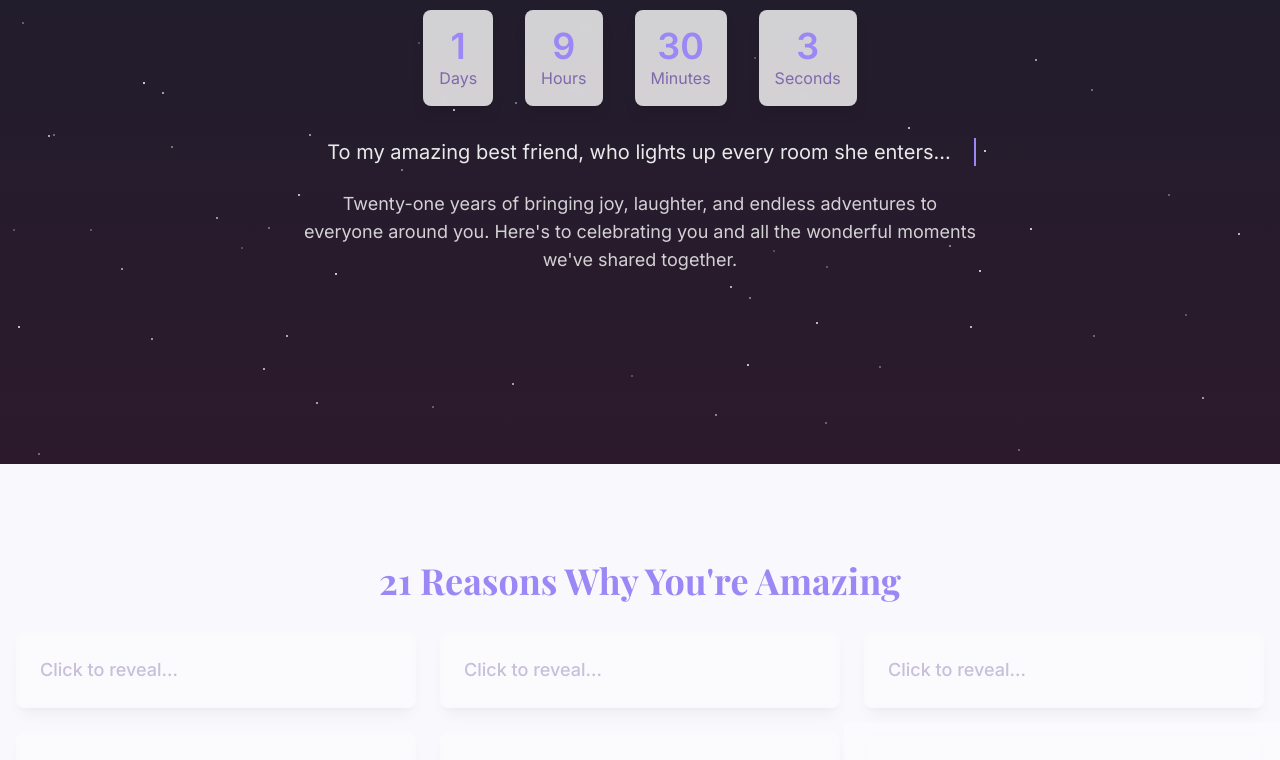
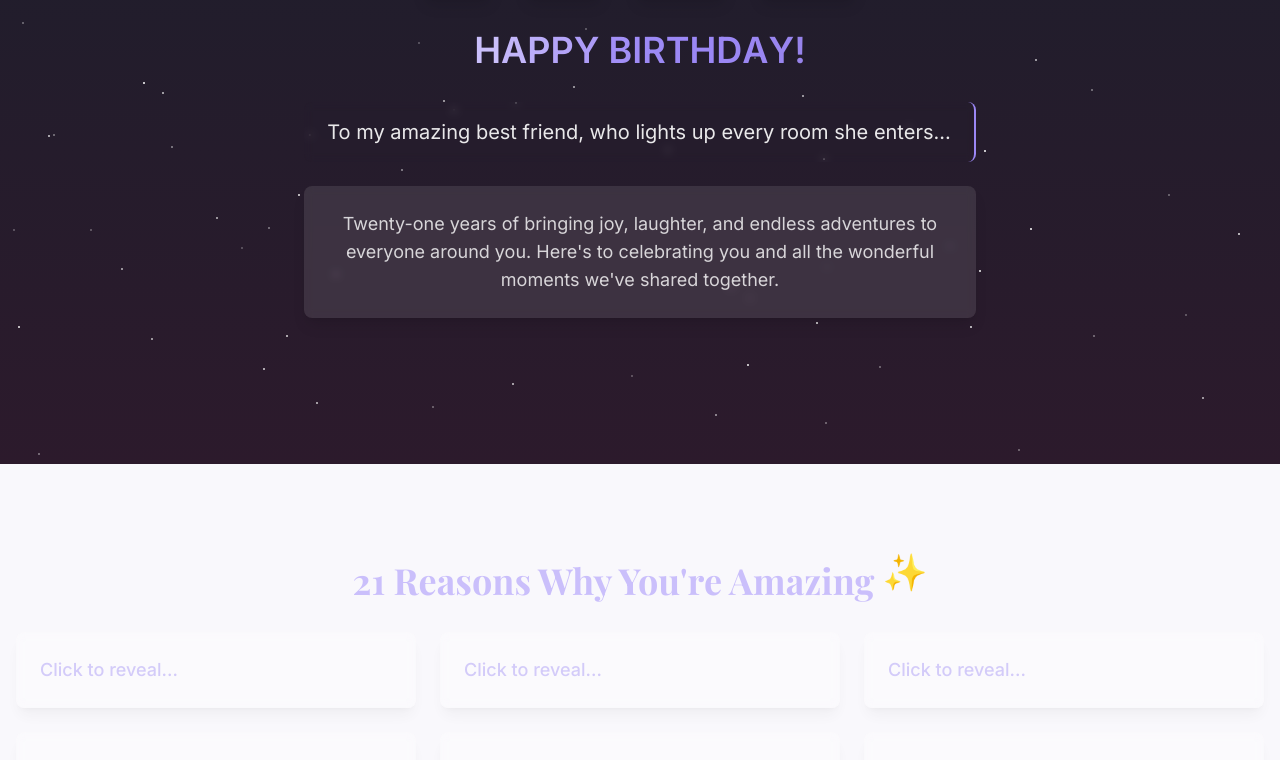
Before and after one commit to harsh796719/whimsical-wishes-21, a React (Vite) app: page / in a window 1280 px wide. Shown: the part 336-1096 px from the top of the page. Built offline with nearby package versions, Linux system fonts and the light colour scheme.

Commit message:
Add creative elements
Improve the overall aesthetic appeal and user experience by incorporating more creative design elements.  This may include visual enhancements, interactive features, or other creative additions.

```diff
--- a/src/components/BirthdayMessage.tsx
+++ b/src/components/BirthdayMessage.tsx
@@ -3,20 +3,49 @@ import { useState, useEffect } from 'react';
 
 export const BirthdayMessage = () => {
   const [visible, setVisible] = useState(false);
+  const [letterClass, setLetterClass] = useState('opacity-0');
 
   useEffect(() => {
     setVisible(true);
+    const letters = "HAPPY BIRTHDAY!".split('');
+    letters.forEach((_, index) => {
+      setTimeout(() => {
+        setLetterClass(prev => prev + ' animate-bounce');
+      }, index * 200);
+    });
   }, []);
 
   return (
-    <div className={`max-w-2xl mx-auto text-center transition-opacity duration-1000 ${visible ? 'opacity-100' : 'opacity-0'}`}>
-      <p className="typing-text text-lg md:text-xl text-white/90 mb-6">
+    <div className={`max-w-2xl mx-auto text-center transition-all duration-1000 ${visible ? 'opacity-100 scale-100' : 'opacity-0 scale-95'}`}>
+      <div className="mb-8">
+        {Array.from("HAPPY BIRTHDAY!").map((letter, index) => (
+          <span
+            key={index}
+            className={`inline-block text-3xl md:text-4xl font-bold animate-color-change`}
+            style={{ animationDelay: `${index * 0.1}s` }}
+          >
+            {letter === " " ? "\u00A0" : letter}
+          </span>
+        ))}
+      </div>
+      <p className="typing-text text-lg md:text-xl text-white/90 mb-6 backdrop-blur-sm p-4 rounded-lg">
         To my amazing best friend, who lights up every room she enters...
       </p>
-      <p className="text-base md:text-lg text-white/80 leading-relaxed">
+      <p className="text-base md:text-lg text-white/80 leading-relaxed bg-white/10 backdrop-blur-sm p-6 rounded-lg shadow-lg">
         Twenty-one years of bringing joy, laughter, and endless adventures to everyone around you.
         Here's to celebrating you and all the wonderful moments we've shared together.
       </p>
+      <div className="mt-8 flex justify-center space-x-2">
+        {Array.from("✨").map((star, index) => (
+          <span
+            key={index}
+            className="inline-block animate-sparkle text-2xl"
+            style={{ animationDelay: `${index * 0.3}s` }}
+          >
+            {star}
+          </span>
+        ))}
+      </div>
     </div>
   );
 };
--- a/src/components/ReasonsGrid.tsx
+++ b/src/components/ReasonsGrid.tsx
@@ -27,6 +27,7 @@ const reasons = [
 
 export const ReasonsGrid = () => {
   const [visibleReasons, setVisibleReasons] = useState<number[]>([]);
+  const [hoveredIndex, setHoveredIndex] = useState<number | null>(null);
 
   const handleReasonClick = (index: number) => {
     if (!visibleReasons.includes(index)) {
@@ -36,24 +37,40 @@ export const ReasonsGrid = () => {
 
   return (
     <div className="space-y-8">
-      <h2 className="text-3xl md:text-4xl font-bold text-center text-primary playfair mb-8 animate-fade-in">
+      <h2 className="text-3xl md:text-4xl font-bold text-center text-primary playfair mb-8 animate-color-change">
         21 Reasons Why You're Amazing
+        <span className="inline-block ml-2 animate-bounce">✨</span>
       </h2>
       <div className="grid grid-cols-1 md:grid-cols-2 lg:grid-cols-3 gap-6">
         {reasons.map((reason, index) => (
           <div
             key={index}
-            className={`reason-card cursor-pointer ${
-              visibleReasons.includes(index) ? 'opacity-100' : 'opacity-40'
-            }`}
+            className={`reason-card cursor-pointer transition-all duration-300 transform
+              ${visibleReasons.includes(index) ? 'opacity-100' : 'opacity-40'}
+              ${hoveredIndex === index ? 'scale-105 shadow-xl' : ''}
+              hover:bg-gradient-to-br from-white/90 to-primary/10`}
             onClick={() => handleReasonClick(index)}
+            onMouseEnter={() => setHoveredIndex(index)}
+            onMouseLeave={() => setHoveredIndex(null)}
           >
-            <p className="text-lg font-medium text-secondary">
-              {visibleReasons.includes(index) ? reason : "Click to reveal..."}
+            <p className={`text-lg font-medium ${visibleReasons.includes(index) ? 'text-secondary animate-fade-in' : 'text-primary'}`}>
+              {visibleReasons.includes(index) ? (
+                <>
+                  {reason}
+                  <span className="inline-block ml-2 animate-sparkle">✨</span>
+                </>
+              ) : (
+                <span className="animate-pulse">Click to reveal...</span>
+              )}
             </p>
           </div>
         ))}
       </div>
+      <div className="text-center mt-4 text-white/60">
+        <p className="animate-float">
+          {visibleReasons.length}/21 reasons revealed
+        </p>
+      </div>
     </div>
   );
 };
--- a/src/components/VirtualCake.tsx
+++ b/src/components/VirtualCake.tsx
@@ -4,6 +4,7 @@ import { useState } from 'react';
 export const VirtualCake = () => {
   const [candlesBlown, setCandlesBlown] = useState(false);
   const [showMessage, setShowMessage] = useState(false);
+  const [isHovered, setIsHovered] = useState(false);
 
   const handleCakeClick = () => {
     if (!candlesBlown) {
@@ -14,26 +15,47 @@ export const VirtualCake = () => {
 
   return (
     <div className="text-center space-y-6">
-      <h2 className="text-2xl md:text-3xl text-primary playfair mb-4">
+      <h2 className="text-2xl md:text-3xl text-primary playfair mb-4 animate-color-change">
         Make a Wish!
+        <span className="inline-block ml-2 animate-sparkle">✨</span>
       </h2>
       <div
-        className="w-64 h-64 mx-auto cursor-pointer relative"
+        className={`w-64 h-64 mx-auto cursor-pointer relative transform transition-transform duration-300 ${isHovered ? 'scale-110' : 'scale-100'}`}
         onClick={handleCakeClick}
+        onMouseEnter={() => setIsHovered(true)}
+        onMouseLeave={() => setIsHovered(false)}
       >
-        <div className="absolute inset-0 flex items-center justify-center text-8xl">
+        <div className="absolute inset-0 flex items-center justify-center text-8xl animate-float">
           {candlesBlown ? "🎂" : "🎂"}
         </div>
         {!candlesBlown && (
           <div className="absolute top-0 left-1/2 transform -translate-x-1/2 -translate-y-8">
-            <span className="text-2xl animate-float">🕯️</span>
+            <span className="text-2xl animate-bounce">🕯️</span>
+          </div>
+        )}
+        {isHovered && !candlesBlown && (
+          <div className="absolute -top-12 left-1/2 transform -translate-x-1/2 bg-white/90 px-4 py-2 rounded-full text-sm text-primary animate-fade-in">
+            Click to blow the candle!
           </div>
         )}
       </div>
       {showMessage && (
-        <p className="text-lg text-primary animate-fade-in">
-          May all your wishes come true!
-        </p>
+        <div className="space-y-4 animate-slide-up">
+          <p className="text-lg text-primary animate-color-change">
+            May all your wishes come true!
+          </p>
+          <div className="flex justify-center space-x-2">
+            {Array.from("✨🎉🎈").map((emoji, index) => (
+              <span
+                key={index}
+                className="inline-block animate-bounce"
+                style={{ animationDelay: `${index * 0.2}s` }}
+              >
+                {emoji}
+              </span>
+            ))}
+          </div>
+        </div>
       )}
     </div>
   );
--- a/tailwind.config.ts
+++ b/tailwind.config.ts
@@ -83,6 +83,19 @@ export default {
           "0%": { width: "0" },
           "100%": { width: "100%" },
         },
+        sparkle: {
+          "0%, 100%": { transform: "scale(0) rotate(0deg)" },
+          "50%": { transform: "scale(1) rotate(180deg)" },
+        },
+        "color-change": {
+          "0%, 100%": { color: "#9b87f5" },
+          "33%": { color: "#E5DEFF" },
+          "66%": { color: "#7E69AB" },
+        },
+        bounce: {
+          "0%, 100%": { transform: "translateY(-25%)", animationTimingFunction: "cubic-bezier(0.8, 0, 1, 1)" },
+          "50%": { transform: "translateY(0)", animationTimingFunction: "cubic-bezier(0, 0, 0.2, 1)" },
+        }
       },
       animation: {
         "accordion-down": "accordion-down 0.2s ease-out",
@@ -92,6 +105,9 @@ export default {
         "slide-up": "slide-up 0.5s ease-out",
         "fade-in": "fade-in 0.5s ease-out",
         type: "type 3s steps(50, end)",
+        sparkle: "sparkle 2s ease-in-out infinite",
+        "color-change": "color-change 5s ease-in-out infinite",
+        bounce: "bounce 1s infinite"
       },
     },
   },
```
